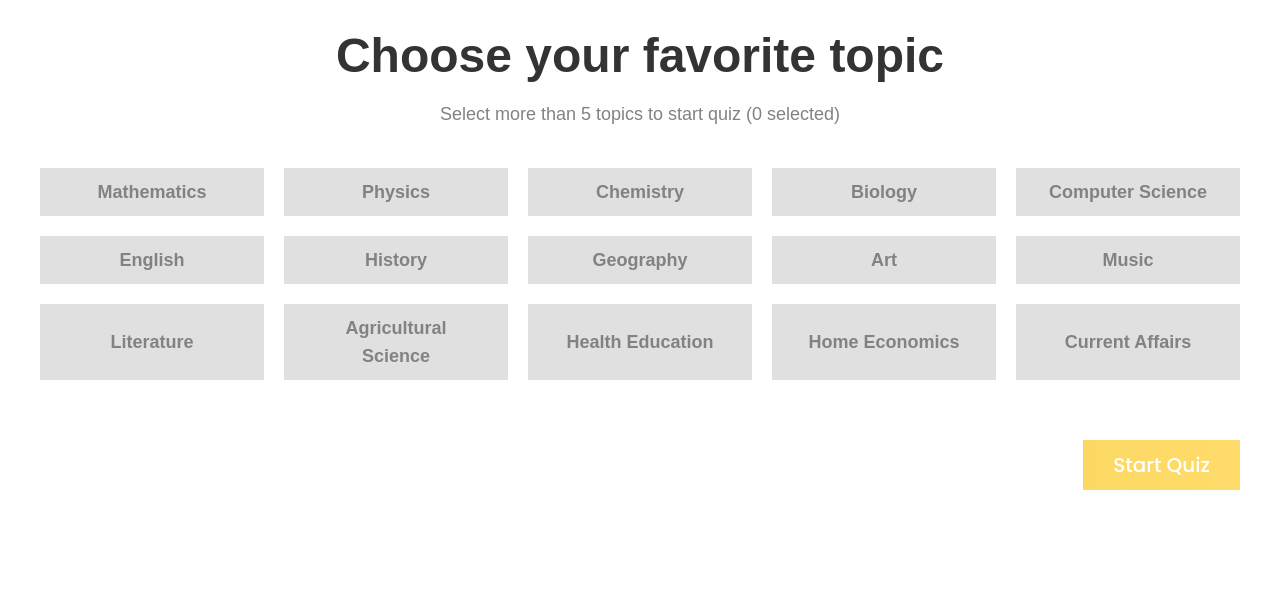
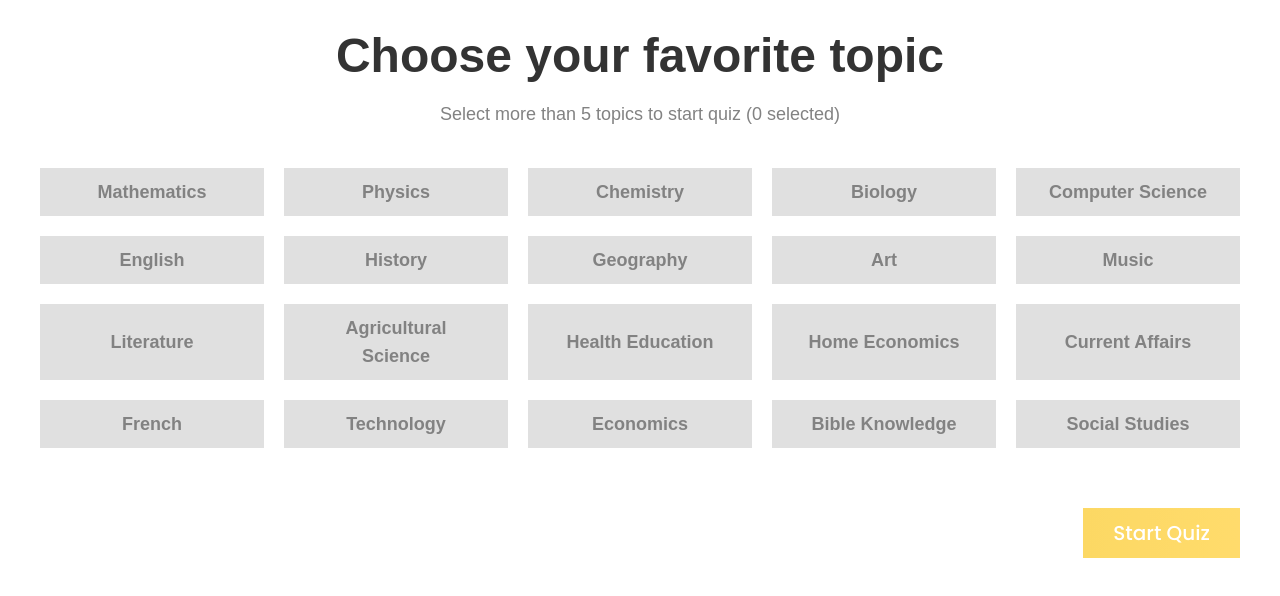
Before and after one commit to Asiwaju-Adunade/quiz, a Next.js app: page /starttask in a window 1280 px wide. Shown: the top 596 px of the page. Built offline with nearby package versions, Linux system fonts and the light colour scheme; no server answers.

Commit message:
update text

```diff
--- a/app/aboutus/page.tsx
+++ b/app/aboutus/page.tsx
@@ -57,7 +57,7 @@ export default function AboutUsPage() {
           <p className="text-quiz-dark-gray max-w-2xl mx-auto leading-relaxed">
             Many students want to practice but struggle to find a simple platform
             that feels like real exam preparation. Quiz with Adun closes that gap
-            with topic-based quizzes, timed sessions,progress-focused
+            with topic based quizzes, timed sessions, progress focused
             learning, and is also free you don’t need to pay any money to use this platform.
           </p>
           <Link
--- a/app/features/page.tsx
+++ b/app/features/page.tsx
@@ -126,7 +126,7 @@ const features = [
     ),
     title: "Mobile Friendly",
     description:
-            "Whether you're on a phone, tablet, or desktop, QuizWithJeff adapts perfectly to your screen — quizzing on the go has never been easier.",
+      "Whether you're on a phone, tablet, or desktop, quiz with Adun adapts perfectly to your screen — quizzing on the go has never been easier.",
   },
 ];
 
@@ -140,7 +140,6 @@ const stats = [
 export default function FeaturesPage() {
   return (
     <div className="min-h-screen">
-
       <Navbar />
       {/* Hero Section*/}
       <section className="max-w-4xl mx-auto pt-16 pb-10 text-center">
@@ -212,9 +211,7 @@ export default function FeaturesPage() {
           </p>
 
           <div className="border-2 font-bold text-xl p-5 bg-quiz-light-gray text-black hover:bg-white duration-300 rounded-full w-fit mx-auto">
-                        <Link
-                            href="/login">Get Started — It's Free
-                        </Link>
+            <Link href="/login">Get Started — It's Free</Link>
           </div>
         </div>
       </section>
--- a/app/starttask/page.tsx
+++ b/app/starttask/page.tsx
@@ -20,6 +20,11 @@ const ALL_TOPICS = [
   "Health Education",
   "Home Economics",
   "Current Affairs",
+  "French",
+  "Technology",
+  "Economics",
+  "Bible Knowledge",
+  "Social Studies",
 ];
 
 interface PageProps {
```
Lines whose indentation alone changed are shown as unchanged.
